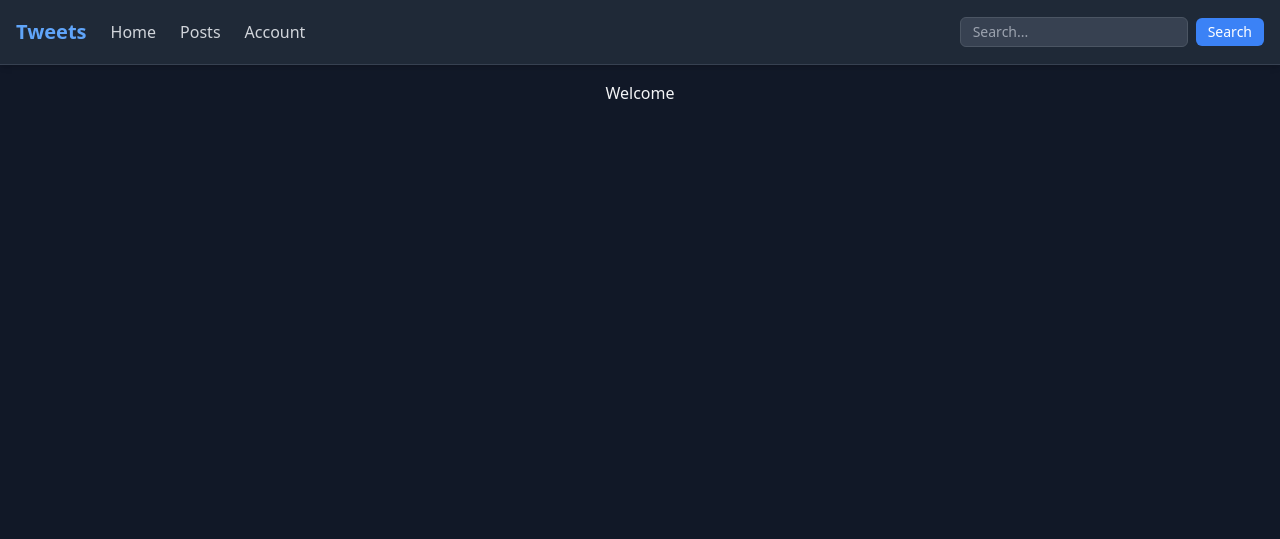
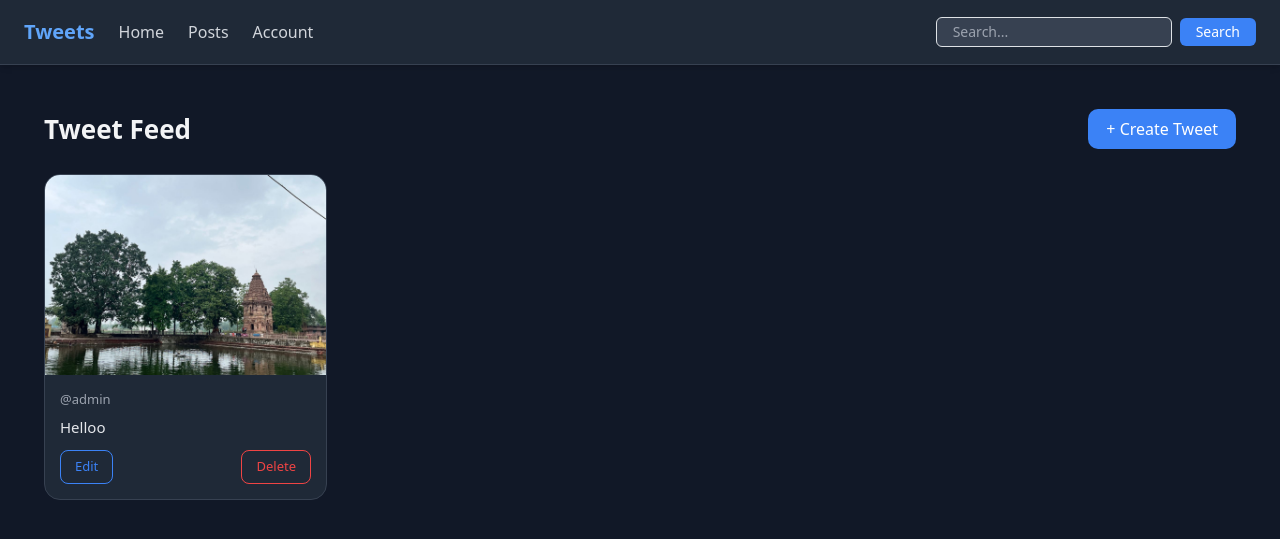
Before and after one commit to alaikasadana/Tweet-Django, a Django app: page / in a window 1280 px wide. Shown: the top 539 px of the page. Run offline with Django 5.2, Linux system fonts and the light colour scheme; data comes from the database, SQL or seed files in the repository; some libraries are stand-ins or nearby versions.

Commit message:
today we worked on the teemplates of the tweet application

```diff
--- /dev/null
+++ b/project/app/templates/tweet_list.html
@@ -0,0 +1,171 @@
+{% extends "layout.html" %}
+
+{% block title %}
+Home
+{% endblock %}
+
+{% block content %}
+
+<style>
+/* ===== Layout ===== */
+.tweet-container {
+  padding: 20px;
+}
+
+/* Header */
+.tweet-header {
+  display: flex;
+  justify-content: space-between;
+  align-items: center;
+  margin-bottom: 25px;
+}
+
+.tweet-title {
+  font-size: 26px;
+  font-weight: bold;
+}
+
+/* Button */
+.create-btn {
+  background: #3b82f6;
+  color: white;
+  padding: 8px 18px;
+  border-radius: 10px;
+  text-decoration: none;
+  transition: 0.3s;
+}
+
+.create-btn:hover {
+  background: #2563eb;
+}
+
+/* Grid */
+.tweet-grid {
+  display: grid;
+  grid-template-columns: repeat(auto-fill, minmax(280px, 1fr));
+  gap: 20px;
+}
+
+/* Card */
+.tweet-card {
+  background: #1f2937;
+  border-radius: 16px;
+  overflow: hidden;
+  border: 1px solid #374151;
+  transition: all 0.3s ease;
+}
+
+.tweet-card:hover {
+  transform: translateY(-6px);
+  box-shadow: 0 12px 25px rgba(0,0,0,0.4);
+}
+
+/* Image */
+.tweet-img {
+  width: 100%;
+  height: 200px;
+  object-fit: cover;
+}
+
+/* Body */
+.tweet-body {
+  padding: 15px;
+}
+
+.tweet-user {
+  font-size: 13px;
+  color: #9ca3af;
+  margin-bottom: 6px;
+}
+
+.tweet-text {
+  font-size: 15px;
+  color: #e5e7eb;
+  line-height: 1.5;
+}
+
+/* Buttons */
+.tweet-actions {
+  display: flex;
+  justify-content: space-between;
+  margin-top: 12px;
+}
+
+.btn {
+  padding: 6px 14px;
+  border-radius: 8px;
+  font-size: 13px;
+  text-decoration: none;
+  transition: 0.3s;
+}
+
+.btn-edit {
+  border: 1px solid #3b82f6;
+  color: #3b82f6;
+}
+
+.btn-edit:hover {
+  background: #3b82f6;
+  color: white;
+}
+
+.btn-delete {
+  border: 1px solid #ef4444;
+  color: #ef4444;
+}
+
+.btn-delete:hover {
+  background: #ef4444;
+  color: white;
+}
+</style>
+
+<div class="tweet-container">
+
+  <!-- Header -->
+  <div class="tweet-header">
+    <div class="tweet-title">Tweet Feed</div>
+    <a href="{% url 'tweet_create' %}" class="create-btn">
+      + Create Tweet
+    </a>
+  </div>
+
+  <!-- Grid -->
+  <div class="tweet-grid">
+
+    {% for tweet in tweets %}
+
+    <div class="tweet-card">
+
+      {% if tweet.photo %}
+      <img src="{{ tweet.photo.url }}" class="tweet-img">
+      {% endif %}
+
+      <div class="tweet-body">
+
+        <div class="tweet-user">
+          @{{ tweet.user.username }}
+        </div>
+
+        <div class="tweet-text">
+          {{ tweet.text }}
+        </div>
+
+        <div class="tweet-actions">
+          <a href="{% url 'tweet_edit' tweet.id %}" class="btn btn-edit">
+            Edit
+          </a>
+          <a href="{% url 'tweet_delete' tweet.id %}" class="btn btn-delete">
+            Delete
+          </a>
+        </div>
+
+      </div>
+    </div>
+
+    {% endfor %}
+
+  </div>
+</div>
+
+{% endblock %}
--- a/project/app/urls.py
+++ b/project/app/urls.py
@@ -2,5 +2,12 @@ from . import views
 from django.urls import path
 
 urlpatterns = [
-    path('',views.index, name='index')
+    path('',views.tweet_list, name='tweet_list'),
+      path('create/',views.tweet_create, name='tweet_create'),
+        path('<int:tweet_id>/edit/',views.tweet_edit, name='tweet_edit'),
+          path('<int:tweet_id>/delete/',views.tweet_delete, name='tweet_delete'),
+
+
+
+
 ]
--- a/project/app/views.py
+++ b/project/app/views.py
@@ -9,7 +9,7 @@ def index(request):
 
 
 def tweet_list(request):
-    tweets = Tweet.objects.all().order_by('-created_at')
+    tweets = Tweet.objects.all().order_by('-create_at')
     return render(request , 'tweet_list.html', {'tweets':tweets})
 
 def tweet_create(request):
@@ -25,3 +25,29 @@ def tweet_create(request):
        form = TweetForm()
 
     return render(request , 'tweet_form.html' , {'form' : form})
+
+
+def tweet_edit(request , tweet_id):
+    tweet= get_object_or_404(Tweet  , pk=tweet_id , user = request.user)
+    if request.method == 'POST':
+        form = TweetForm(request.POST , request.FILES , instance=tweet)
+        if form.is_valid():
+            tweet = form.save(commit=False)
+            tweet.user = request.user
+            tweet.save()
+            return redirect('tweet_list')
+
+    else:
+        form = TweetForm(instance=tweet)
+
+    return render(request , 'tweet_form.html' , {'form' : form})
+
+
+def tweet_delete(request , tweet_id):
+    tweet = get_object_or_404(Tweet , pk=tweet_id , user =request.user)
+    if request.method == 'POST':
+        tweet.delete()
+        return redirect('tweet_list')
+
+
+    return render(request , 'tweet_confirm_delete.html' , {'tweet' : tweet})
--- a/project/templates/layout.html
+++ b/project/templates/layout.html
@@ -4,9 +4,12 @@
 <head>
     <meta charset="UTF-8">
     <meta name="viewport" content="width=device-width, initial-scale=1.0">
+    <link href="https://cdn.jsdelivr.net/npm/bootstrap@5.3.0/dist/css/bootstrap.min.css" rel="stylesheet">
     <title>
         {% block title %}Tweets{% endblock %}
     </title>
+
+
 
     <!-- Tailwind -->
     <script src="https://cdn.tailwindcss.com"></script>
```
Also changed, not shown: project/app/templates/tweet_confrim_delete.html (added, +12 -0 lines), project/app/templates/tweet_form.html (added, +108 -0 lines).
